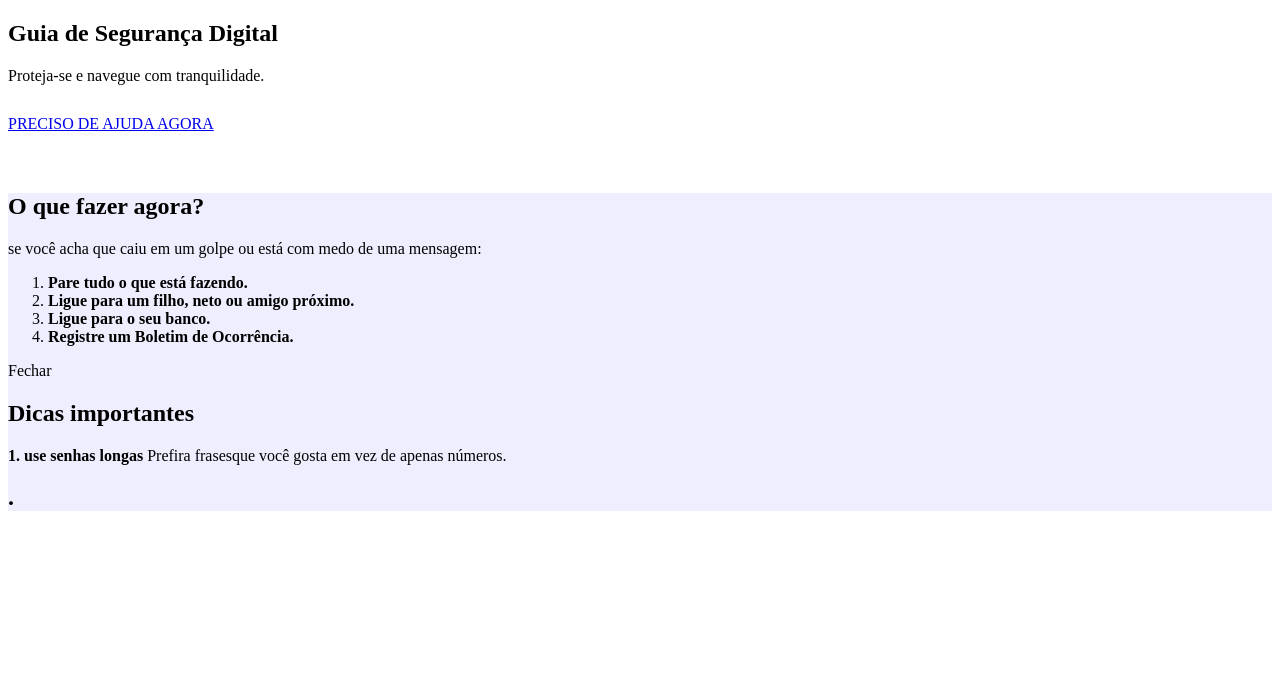
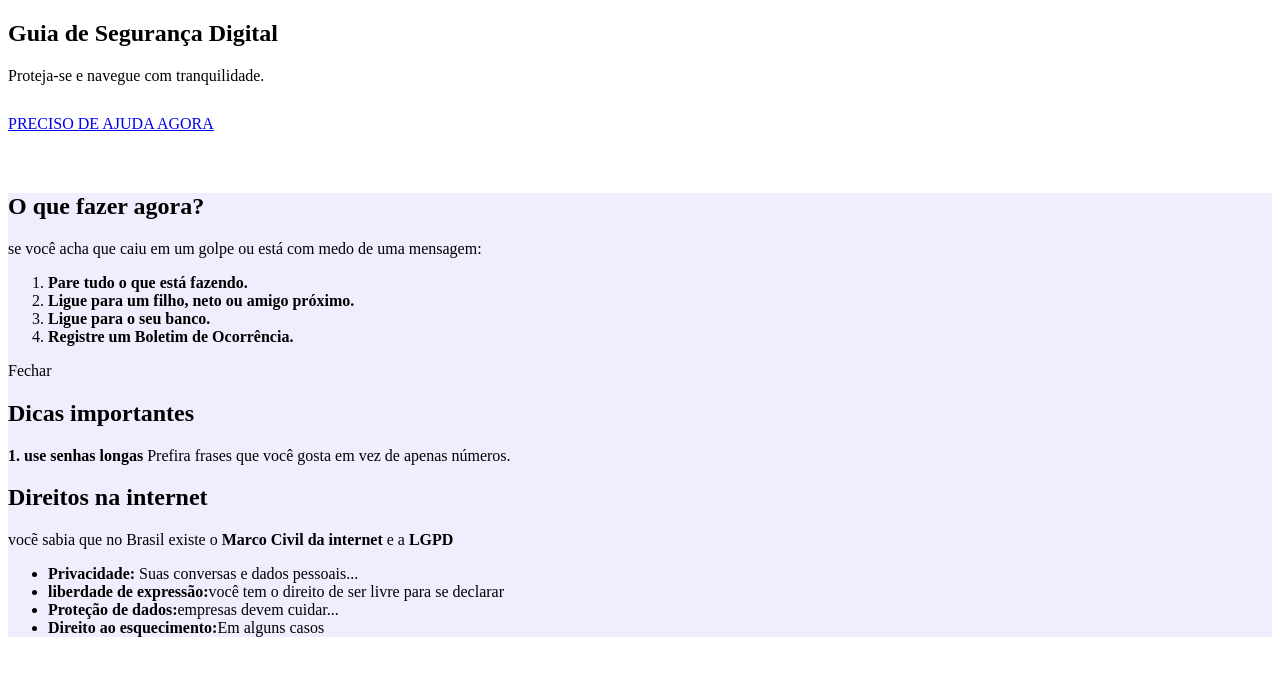
Before and after one commit to kamillytobias-star/kamilly.projeto2, a plain HTML site: page index.html in a window 1280 px wide. Drawn offline with Linux system fonts and the light colour scheme.

Commit message:
Fix typos and improve HTML structure

```diff
--- a/index.html
+++ b/index.html
@@ -36,10 +36,21 @@
                     <div class="grade-dicas>
                         <div class="cartao-dica">
                         <strong>1. use senhas longas</strong>
-                        Prefira frasesque você gosta em vez de apenas números.
+                        Prefira frases que você gosta em vez de apenas números.
                     </div>
                     <section id="direitos">
-                        <h2>.
+                        <h2>Direitos na internet</h2>
+                        <div class="caixa-direitos>
+                            <p>
+                            vocẽ sabia que no Brasil existe o <strong> Marco Civil da internet </strong> e a <strong> LGPD </strong>
+                        <ul>
+                            <li><strong>Privacidade:</strong> Suas conversas e dados pessoais...</li>
+                            <li><strong>liberdade de expressão:</strong>você tem o direito de ser livre para se declarar</li>
+                            <li><strong>Proteção de dados:</strong>empresas devem cuidar...</li>
+                            <li><strong>Direito ao esquecimento:</strong>Em alguns casos</li>
+                            </ul>
+
+
     </section>
         </section>
     </div>
```
